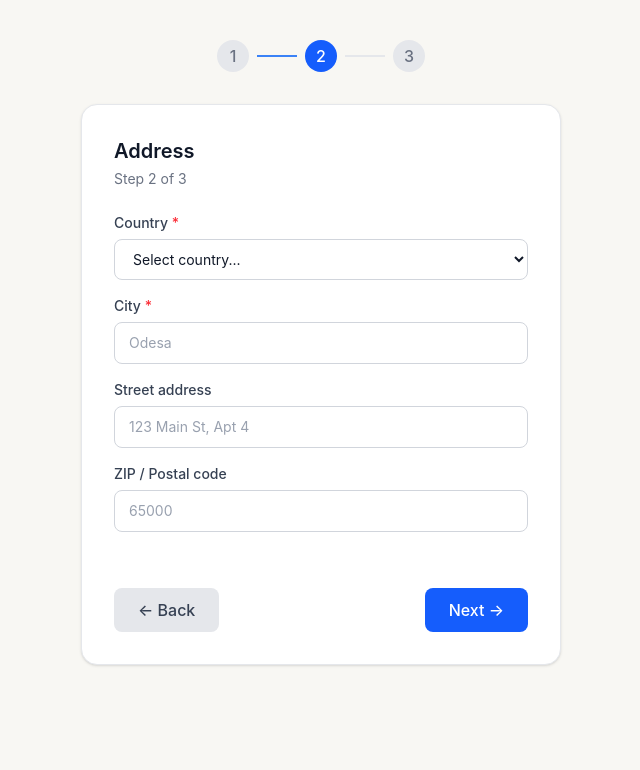
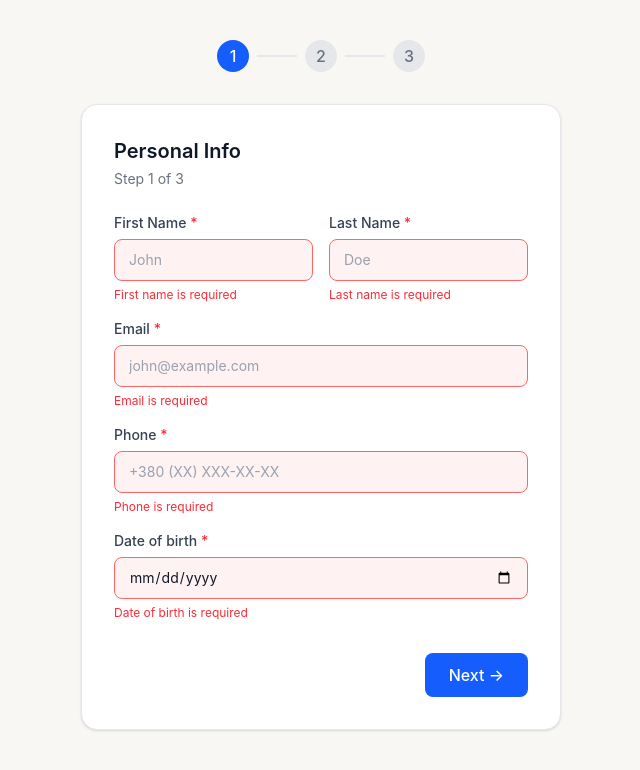
Before and after one commit to Nabeyko/multi-step-form, a React (Vite) app: page / in a window 1280 px wide. Both pictures are taken after a click on the button "Next →". Shown: the top 770 px of the page, without its empty margins (319-959 px from the left). Built offline with nearby package versions, Linux system fonts and the light colour scheme.

Commit message:
feat: add inline error messages and validation handling

```diff
--- a/src/App.tsx
+++ b/src/App.tsx
@@ -1,40 +1,17 @@
 import { useState } from "react";
 import { StepIndicator } from "./components/StepIndicator";
+import type { FormData } from "./types/form";
 import { MultiStepForm } from "./components/MultiStepForm";
-import { ButtonBack, ButtonNext, ButtonSubmit } from "./components/Button";
-import type { FormData } from "./types/form";
 
 const initialFormData: FormData = {
-  step1: {
-    firstName: "",
-    lastName: "",
-    email: "",
-    phone: "",
-    dateOfBirth: "",
-  },
-  step2: {
-    country: "",
-    city: "",
-    streetAddress: "",
-    zipCode: "",
-  },
-  step3: {
-    agreeTerms: false,
-    subscribe: false,
-  },
+  step1: { firstName: "", lastName: "", email: "", phone: "", dateOfBirth: "" },
+  step2: { country: "", city: "", streetAddress: "", zipCode: "" },
+  step3: { agreeTerms: false, subscribe: false },
 };
 
 export const App = () => {
   const [currentStep, setCurrentStep] = useState<number>(1);
   const [formData, setFormData] = useState<FormData>(initialFormData);
-
-  const handleNext = () => setCurrentStep((prev) => Math.min(prev + 1, 3));
-  const handleBack = () => setCurrentStep((prev) => Math.max(prev - 1, 1));
-
-  const handleSubmit = (event: React.FormEvent<HTMLFormElement>) => {
-    event.preventDefault();
-    console.log(JSON.stringify(formData, null, 2));
-  };
 
   return (
     <main className="min-h-screen bg-[#f8f7f3] flex flex-col items-center py-10 px-4">
@@ -47,14 +24,10 @@ export const App = () => {
           currentStep={currentStep}
           formData={formData}
           setFormData={setFormData}
-          onSubmit={handleSubmit}
+          onNext={() => setCurrentStep((prev) => Math.min(prev + 1, 3))}
+          onBack={() => setCurrentStep((prev) => Math.max(prev - 1, 1))}
+          onSubmit={() => console.log(JSON.stringify(formData, null, 2))}
         />
-
-        <div className="flex justify-between w-full mt-8">
-          {currentStep > 1 ? <ButtonBack onClick={handleBack} /> : <div />}
-          {currentStep < 3 && <ButtonNext onClick={handleNext} />}
-          {currentStep === 3 && <ButtonSubmit />}
-        </div>
       </section>
     </main>
   );
--- a/src/components/Button.tsx
+++ b/src/components/Buttons.tsx
@@ -5,7 +5,7 @@ interface ButtonProps {
 export const ButtonNext = ({ onClick }: ButtonProps) => {
   return (
     <button
-      className="bg-blue-600 text-white px-6 py-2.5 rounded-lg font-medium mt-6 hover:bg-blue-700 cursor-pointer transition-colors"
+      className="bg-blue-600 text-white px-6 py-2.5 rounded-lg font-medium hover:bg-blue-700 cursor-pointer transition-colors"
       type="button"
       onClick={onClick}
     >
@@ -17,7 +17,7 @@ export const ButtonNext = ({ onClick }: ButtonProps) => {
 export const ButtonBack = ({ onClick }: ButtonProps) => {
   return (
     <button
-      className="bg-gray-200 text-gray-700 px-6 py-2.5 rounded-lg font-medium mt-6 hover:bg-gray-300 cursor-pointer transition-colors"
+      className="bg-gray-200 text-gray-700 px-6 py-2.5 rounded-lg font-medium hover:bg-gray-300 cursor-pointer transition-colors"
       type="button"
       onClick={onClick}
     >
@@ -29,7 +29,7 @@ export const ButtonBack = ({ onClick }: ButtonProps) => {
 export const ButtonSubmit = () => {
   return (
     <button
-      className="bg-green-600 text-white px-6 py-2.5 rounded-lg font-medium mt-6 hover:bg-green-700 cursor-pointer transition-colors"
+      className="bg-green-600 text-white px-6 py-2.5 rounded-lg font-medium hover:bg-green-700 cursor-pointer transition-colors"
       type="submit"
     >
       Submit ✓
--- a/src/components/MultiStepForm.tsx
+++ b/src/components/MultiStepForm.tsx
@@ -1,56 +1,121 @@
+import { useState } from "react";
 import { Step1Data } from "../steps/Step1";
 import { Step2Address } from "../steps/Step2";
 import { Step3Confirmation } from "../steps/Step3";
+import { validateStep1, validateStep2, validateStep3 } from "../types/validation";
+import type { ValidationErrors } from "../types/validation";
 import type { FormData } from "../types/form";
+import { ButtonNext, ButtonBack, ButtonSubmit } from "./Buttons";
 
 interface MultiStepFormProps {
   currentStep: number;
   formData: FormData;
   setFormData: React.Dispatch<React.SetStateAction<FormData>>;
-  onSubmit: (event: React.FormEvent<HTMLFormElement>) => void;
+  onNext: () => void;
+  onBack: () => void;
+  onSubmit: () => void;
 }
 
 export const MultiStepForm = ({
   currentStep,
   formData,
   setFormData,
+  onNext,
+  onBack,
   onSubmit,
 }: MultiStepFormProps) => {
+  const [errors, setErrors] = useState<ValidationErrors>({});
+
+  const handleNext = () => {
+    let newErrors: ValidationErrors = {};
+
+    if (currentStep === 1) newErrors = validateStep1(formData.step1);
+    if (currentStep === 2) newErrors = validateStep2(formData.step2);
+
+    if (Object.keys(newErrors).length > 0) {
+      setErrors(newErrors);
+      return;
+    }
+
+    setErrors({});
+    onNext();
+  };
+
+  const handleBack = () => {
+    setErrors({});
+    onBack();
+  };
+
+  const handleSubmit = (event: React.FormEvent<HTMLFormElement>) => {
+    event.preventDefault();
+    const newErrors = validateStep3(formData.step3);
+
+    if (Object.keys(newErrors).length > 0) {
+      setErrors(newErrors);
+      return;
+    }
+
+    setErrors({});
+    onSubmit();
+  };
+
   return (
-    <form onSubmit={onSubmit}>
+    <form onSubmit={handleSubmit} noValidate>
       {currentStep === 1 && (
         <Step1Data
           data={formData.step1}
-          onChange={(field, value) =>
+          errors={errors}
+          onChange={(field, value) => {
+            setErrors((prev) => ({ ...prev, [field]: "" }));
             setFormData((prev) => ({
               ...prev,
               step1: { ...prev.step1, [field]: value },
-            }))
-          }
+            }));
+          }}
         />
       )}
       {currentStep === 2 && (
         <Step2Address
           data={formData.step2}
-          onChange={(field, value) =>
+          errors={errors}
+          onChange={(field, value) => {
+            setErrors((prev) => ({ ...prev, [field]: "" }));
             setFormData((prev) => ({
               ...prev,
               step2: { ...prev.step2, [field]: value },
-            }))
-          }
+            }));
+          }}
         />
       )}
       {currentStep === 3 && (
         <Step3Confirmation
           data={formData.step3}
-          onChange={(field, value) =>
+          errors={errors}
+          onChange={(field, value) => {
+            setErrors((prev) => ({ ...prev, [field]: "" }));
             setFormData((prev) => ({
               ...prev,
               step3: { ...prev.step3, [field]: value },
-            }))
-          }
+            }));
+          }}
         />
       )}
+
+      <div className="flex justify-between w-full mt-8">
+        {currentStep > 1 ? (
+          <ButtonBack onClick={handleBack} />
+        ) : (
+          <div />
+        )}
+
+        {currentStep < 3 && (
+          <ButtonNext onClick={handleNext} />
+        )}
+
+        {currentStep === 3 && (
+          <ButtonSubmit />
+        )}
+      </div>
     </form>
   );
 };
--- a/src/steps/Step1.tsx
+++ b/src/steps/Step1.tsx
@@ -1,11 +1,20 @@
 import type { FormData } from "../types/form";
+import type { ValidationErrors } from "../types/validation";
 
 interface Step1Props {
   data: FormData["step1"];
+  errors: ValidationErrors;
   onChange: (field: keyof FormData["step1"], value: string) => void;
 }
 
-export const Step1Data = ({ data, onChange }: Step1Props) => {
+export const Step1Data = ({ data, errors, onChange }: Step1Props) => {
+  const inputClass = (field: string) =>
+    `w-full px-3.5 py-2.5 rounded-lg border text-sm text-gray-900 placeholder-gray-400 outline-none transition-colors ${
+      errors[field]
+        ? "border-red-400 bg-red-50 focus:border-red-400 focus:ring-2 focus:ring-red-100"
+        : "border-gray-300 focus:border-blue-500 focus:ring-2 focus:ring-blue-100"
+    }`;
+
   return (
     <div>
       <h2 className="text-xl font-semibold text-gray-900 mb-1">Personal Info</h2>
@@ -23,8 +32,9 @@ export const Step1Data = ({ data, onChange }: Step1Props) => {
               value={data.firstName}
               placeholder="John"
               onChange={(event) => onChange("firstName", event.target.value)}
-              className="w-full px-3.5 py-2.5 rounded-lg border border-gray-300 text-sm text-gray-900 placeholder-gray-400 outline-none focus:border-blue-500 focus:ring-2 focus:ring-blue-100 transition-colors"
+              className={inputClass("firstName")}
             />
+            {errors.firstName && <p className="text-xs text-red-500">{errors.firstName}</p>}
           </div>
 
           <div className="flex flex-col gap-1.5">
@@ -37,8 +47,9 @@ export const Step1Data = ({ data, onChange }: Step1Props) => {
               value={data.lastName}
               placeholder="Doe"
               onChange={(event) => onChange("lastName", event.target.value)}
-              className="w-full px-3.5 py-2.5 rounded-lg border border-gray-300 text-sm text-gray-900 placeholder-gray-400 outline-none focus:border-blue-500 focus:ring-2 focus:ring-blue-100 transition-colors"
+              className={inputClass("lastName")}
             />
+            {errors.lastName && <p className="text-xs text-red-500">{errors.lastName}</p>}
           </div>
         </div>
 
@@ -52,8 +63,9 @@ export const Step1Data = ({ data, onChange }: Step1Props) => {
             value={data.email}
             placeholder="john@example.com"
             onChange={(event) => onChange("email", event.target.value)}
-            className="w-full px-3.5 py-2.5 rounded-lg border border-gray-300 text-sm text-gray-900 placeholder-gray-400 outline-none focus:border-blue-500 focus:ring-2 focus:ring-blue-100 transition-colors"
+            className={inputClass("email")}
           />
+          {errors.email && <p className="text-xs text-red-500">{errors.email}</p>}
         </div>
 
         <div className="flex flex-col gap-1.5">
@@ -66,8 +78,9 @@ export const Step1Data = ({ data, onChange }: Step1Props) => {
             value={data.phone}
             placeholder="+380 (XX) XXX-XX-XX"
             onChange={(event) => onChange("phone", event.target.value)}
-            className="w-full px-3.5 py-2.5 rounded-lg border border-gray-300 text-sm text-gray-900 placeholder-gray-400 outline-none focus:border-blue-500 focus:ring-2 focus:ring-blue-100 transition-colors"
+            className={inputClass("phone")}
           />
+          {errors.phone && <p className="text-xs text-red-500">{errors.phone}</p>}
         </div>
 
         <div className="flex flex-col gap-1.5">
@@ -79,8 +92,9 @@ export const Step1Data = ({ data, onChange }: Step1Props) => {
             type="date"
             value={data.dateOfBirth}
             onChange={(event) => onChange("dateOfBirth", event.target.value)}
-            className="w-full px-3.5 py-2.5 rounded-lg border border-gray-300 text-sm text-gray-900 outline-none focus:border-blue-500 focus:ring-2 focus:ring-blue-100 transition-colors"
+            className={inputClass("dateOfBirth")}
           />
+          {errors.dateOfBirth && <p className="text-xs text-red-500">{errors.dateOfBirth}</p>}
         </div>
       </div>
     </div>
--- a/src/steps/Step2.tsx
+++ b/src/steps/Step2.tsx
@@ -1,7 +1,9 @@
 import type { FormData } from "../types/form";
+import type { ValidationErrors } from "../types/validation";
 
 interface Step2Props {
   data: FormData["step2"];
+  errors: ValidationErrors;
   onChange: (field: keyof FormData["step2"], value: string) => void;
 }
 
@@ -17,7 +19,14 @@ const COUNTRIES = [
   "Other",
 ];
 
-export const Step2Address = ({ data, onChange }: Step2Props) => {
+export const Step2Address = ({ data, errors, onChange }: Step2Props) => {
+  const inputClass = (field: string) =>
+    `w-full px-3.5 py-2.5 rounded-lg border text-sm text-gray-900 placeholder-gray-400 outline-none transition-colors ${
+      errors[field]
+        ? "border-red-400 bg-red-50 focus:border-red-400 focus:ring-2 focus:ring-red-100"
+        : "border-gray-300 focus:border-blue-500 focus:ring-2 focus:ring-blue-100"
+    }`;
+
   return (
     <div>
       <h2 className="text-xl font-semibold text-gray-900 mb-1">Address</h2>
@@ -32,15 +41,14 @@ export const Step2Address = ({ data, onChange }: Step2Props) => {
             id="country"
             value={data.country}
             onChange={(event) => onChange("country", event.target.value)}
-            className="w-full px-3.5 py-2.5 rounded-lg border border-gray-300 text-sm text-gray-900 outline-none focus:border-blue-500 focus:ring-2 focus:ring-blue-100 transition-colors bg-white"
+            className={`${inputClass("country")} bg-white`}
           >
             <option value="">Select country...</option>
             {COUNTRIES.map((country) => (
-              <option key={country} value={country}>
-                {country}
-              </option>
+              <option key={country} value={country}>{country}</option>
             ))}
           </select>
+          {errors.country && <p className="text-xs text-red-500">{errors.country}</p>}
         </div>
 
         <div className="flex flex-col gap-1.5">
@@ -53,8 +61,9 @@ export const Step2Address = ({ data, onChange }: Step2Props) => {
             value={data.city}
             placeholder="Odesa"
             onChange={(event) => onChange("city", event.target.value)}
-            className="w-full px-3.5 py-2.5 rounded-lg border border-gray-300 text-sm text-gray-900 placeholder-gray-400 outline-none focus:border-blue-500 focus:ring-2 focus:ring-blue-100 transition-colors"
+            className={inputClass("city")}
           />
+          {errors.city && <p className="text-xs text-red-500">{errors.city}</p>}
         </div>
 
         <div className="flex flex-col gap-1.5">
@@ -67,7 +76,7 @@ export const Step2Address = ({ data, onChange }: Step2Props) => {
             value={data.streetAddress}
             placeholder="123 Main St, Apt 4"
             onChange={(event) => onChange("streetAddress", event.target.value)}
-            className="w-full px-3.5 py-2.5 rounded-lg border border-gray-300 text-sm text-gray-900 placeholder-gray-400 outline-none focus:border-blue-500 focus:ring-2 focus:ring-blue-100 transition-colors"
+            className={inputClass("streetAddress")}
           />
         </div>
 
@@ -81,7 +90,7 @@ export const Step2Address = ({ data, onChange }: Step2Props) => {
             value={data.zipCode}
             placeholder="65000"
             onChange={(event) => onChange("zipCode", event.target.value)}
-            className="w-full px-3.5 py-2.5 rounded-lg border border-gray-300 text-sm text-gray-900 placeholder-gray-400 outline-none focus:border-blue-500 focus:ring-2 focus:ring-blue-100 transition-colors"
+            className={inputClass("zipCode")}
           />
         </div>
       </div>
--- a/src/steps/Step3.tsx
+++ b/src/steps/Step3.tsx
@@ -1,17 +1,20 @@
 import type { FormData } from "../types/form";
+import type { ValidationErrors } from "../types/validation";
 
 interface Step3Props {
   data: FormData["step3"];
+  errors: ValidationErrors;
   onChange: (field: keyof FormData["step3"], value: boolean) => void;
 }
 
-export const Step3Confirmation = ({ data, onChange }: Step3Props) => {
+export const Step3Confirmation = ({ data, errors, onChange }: Step3Props) => {
   return (
     <div>
       <h2 className="text-xl font-semibold text-gray-900 mb-1">Confirmation</h2>
       <p className="text-sm text-gray-500 mb-6">Step 3 of 3</p>
 
       <div className="flex flex-col gap-3">
+        <div className="flex flex-col gap-1.5">
           <label className="flex items-start gap-3 cursor-pointer">
             <input
               type="checkbox"
@@ -21,12 +24,14 @@ export const Step3Confirmation = ({ data, onChange }: Step3Props) => {
             />
             <span className="text-sm text-gray-700">
               I agree to the{" "}
-            <a href="#" className="text-blue-600 underline">
-              Terms and Conditions
-            </a>{" "}
+              <a href="#" className="text-blue-600 underline">Terms and Conditions</a>{" "}
               <span className="text-red-500">*</span>
             </span>
           </label>
+          {errors.agreeTerms && (
+            <p className="text-xs text-red-500 ml-7">{errors.agreeTerms}</p>
+          )}
+        </div>
 
         <label className="flex items-start gap-3 cursor-pointer">
           <input
--- /dev/null
+++ b/src/types/validation.ts
@@ -0,0 +1,43 @@
+import type { FormData } from "./form";
+
+export type ValidationErrors = Record<string, string>;
+
+export const validateStep1 = (data: FormData["step1"]): ValidationErrors => {
+  const errors: ValidationErrors = {};
+
+  if (!data.firstName.trim()) errors.firstName = "First name is required";
+  if (!data.lastName.trim()) errors.lastName = "Last name is required";
+
+  if (!data.email.trim()) {
+    errors.email = "Email is required";
+  } else if (!/^[^\s@]+@[^\s@]+\.[^\s@]+$/.test(data.email)) {
+    errors.email = "Please enter a valid email";
+  }
+
+  if (!data.phone.trim()) {
+    errors.phone = "Phone is required";
+  } else if (!/^\+?[\d\s\-()]{7,}$/.test(data.phone)) {
+    errors.phone = "Please enter a valid phone number";
+  }
+
+  if (!data.dateOfBirth) errors.dateOfBirth = "Date of birth is required";
+
+  return errors;
+};
+
+export const validateStep2 = (data: FormData["step2"]): ValidationErrors => {
+  const errors: ValidationErrors = {};
+
+  if (!data.country) errors.country = "Country is required";
+  if (!data.city.trim()) errors.city = "City is required";
+
+  return errors;
+};
+
+export const validateStep3 = (data: FormData["step3"]): ValidationErrors => {
+  const errors: ValidationErrors = {};
+
+  if (!data.agreeTerms) errors.agreeTerms = "You must agree to the terms";
+
+  return errors;
+};
```
Also changed, not shown: src/utils/validation.ts (deleted). Lines whose indentation alone changed are shown as unchanged.
